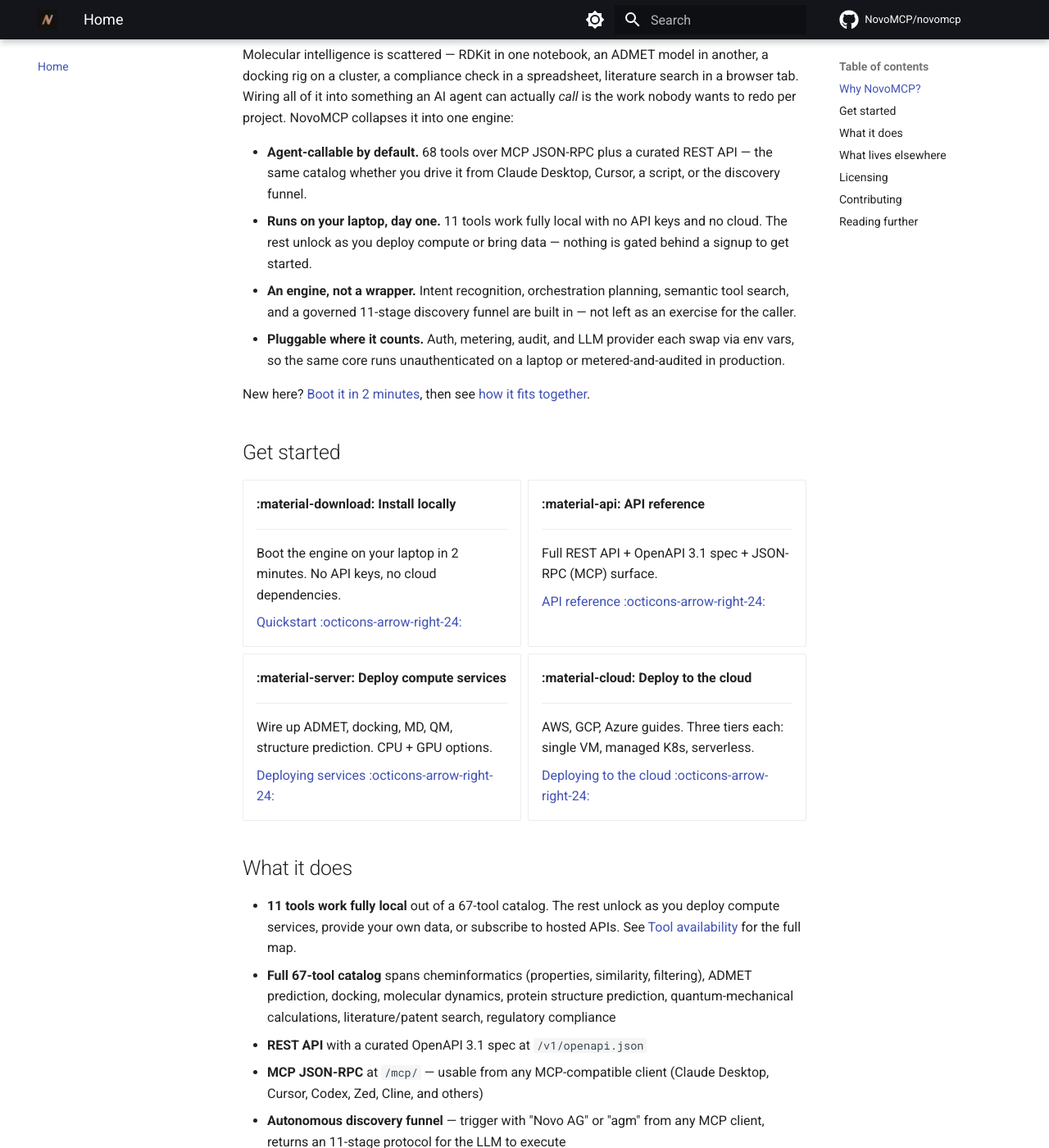
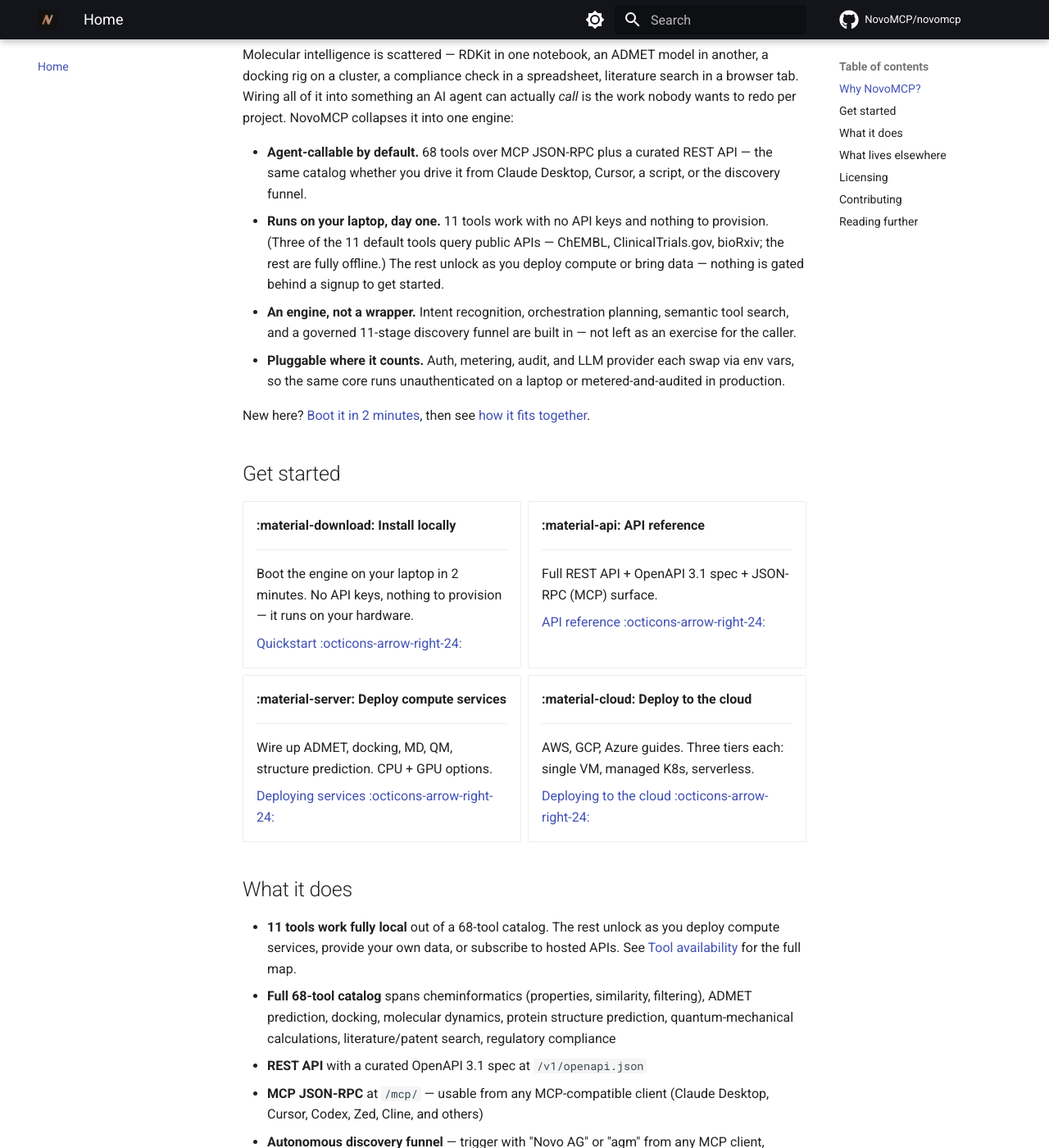
Before and after one commit to NovoMCP/novomcp, an MkDocs documentation site: the page built from docs/index.md, in a window 1280 px wide and 1400 px high, scrolled down 450 px. Shown: the whole window at 82% size. Built offline with MkDocs 1.6.1 and Material for MkDocs 9.7.7, drawn with Linux system fonts in a browser that asks for light colours; comment, search, counter and statistics services are not loaded.

Commit message:
docs: clarify tool counts and local-mode behavior
- Tool catalog: 68 tools; 11 available out of the box on a fresh clone
- Local mode: the engine runs on your hardware with nothing to provision; a few
  default tools (ChEMBL / ClinicalTrials.gov / bioRxiv search) query public APIs,
  the rest are fully offline

Signed-off-by: NovoMCP <hello@novomcp.com>
Co-authored-by: Claude Opus 4.8 (1M context) <noreply@anthropic.com>

```diff
--- a/docs/index.md
+++ b/docs/index.md
@@ -11,7 +11,7 @@ One engine. Two domains. Four surfaces.
 Molecular intelligence is scattered — RDKit in one notebook, an ADMET model in another, a docking rig on a cluster, a compliance check in a spreadsheet, literature search in a browser tab. Wiring all of it into something an AI agent can actually *call* is the work nobody wants to redo per project. NovoMCP collapses it into one engine:
 
 - **Agent-callable by default.** 68 tools over MCP JSON-RPC plus a curated REST API — the same catalog whether you drive it from Claude Desktop, Cursor, a script, or the discovery funnel.
-- **Runs on your laptop, day one.** 11 tools work fully local with no API keys and no cloud. The rest unlock as you deploy compute or bring data — nothing is gated behind a signup to get started.
+- **Runs on your laptop, day one.** 11 tools work with no API keys and nothing to provision. (Three of the 11 default tools query public APIs — ChEMBL, ClinicalTrials.gov, bioRxiv; the rest are fully offline.) The rest unlock as you deploy compute or bring data — nothing is gated behind a signup to get started.
 - **An engine, not a wrapper.** Intent recognition, orchestration planning, semantic tool search, and a governed 11-stage discovery funnel are built in — not left as an exercise for the caller.
 - **Pluggable where it counts.** Auth, metering, audit, and LLM provider each swap via env vars, so the same core runs unauthenticated on a laptop or metered-and-audited in production.
 
@@ -25,7 +25,7 @@ New here? [Boot it in 2 minutes](quickstart.md), then see [how it fits together]
 
     ---
 
-    Boot the engine on your laptop in 2 minutes. No API keys, no cloud dependencies.
+    Boot the engine on your laptop in 2 minutes. No API keys, nothing to provision — it runs on your hardware.
 
     [Quickstart :octicons-arrow-right-24:](quickstart.md)
 
@@ -57,8 +57,8 @@ New here? [Boot it in 2 minutes](quickstart.md), then see [how it fits together]
 
 ## What it does
 
-- **11 tools work fully local** out of a 67-tool catalog. The rest unlock as you deploy compute services, provide your own data, or subscribe to hosted APIs. See [Tool availability](tool-availability.md) for the full map.
-- **Full 67-tool catalog** spans cheminformatics (properties, similarity, filtering), ADMET prediction, docking, molecular dynamics, protein structure prediction, quantum-mechanical calculations, literature/patent search, regulatory compliance
+- **11 tools work fully local** out of a 68-tool catalog. The rest unlock as you deploy compute services, provide your own data, or subscribe to hosted APIs. See [Tool availability](tool-availability.md) for the full map.
+- **Full 68-tool catalog** spans cheminformatics (properties, similarity, filtering), ADMET prediction, docking, molecular dynamics, protein structure prediction, quantum-mechanical calculations, literature/patent search, regulatory compliance
 - **REST API** with a curated OpenAPI 3.1 spec at `/v1/openapi.json`
 - **MCP JSON-RPC** at `/mcp/` — usable from any MCP-compatible client (Claude Desktop, Cursor, Codex, Zed, Cline, and others)
 - **Autonomous discovery funnel** — trigger with "Novo AG" or "agm" from any MCP client, returns an 11-stage protocol for the LLM to execute
```
Also changed, not shown: docs/architecture.md (+1 -1 lines), docs/quickstart.md (+1 -1 lines), docs/tool-availability.md (+4 -4 lines), docs/troubleshooting.md (+1 -1 lines).
